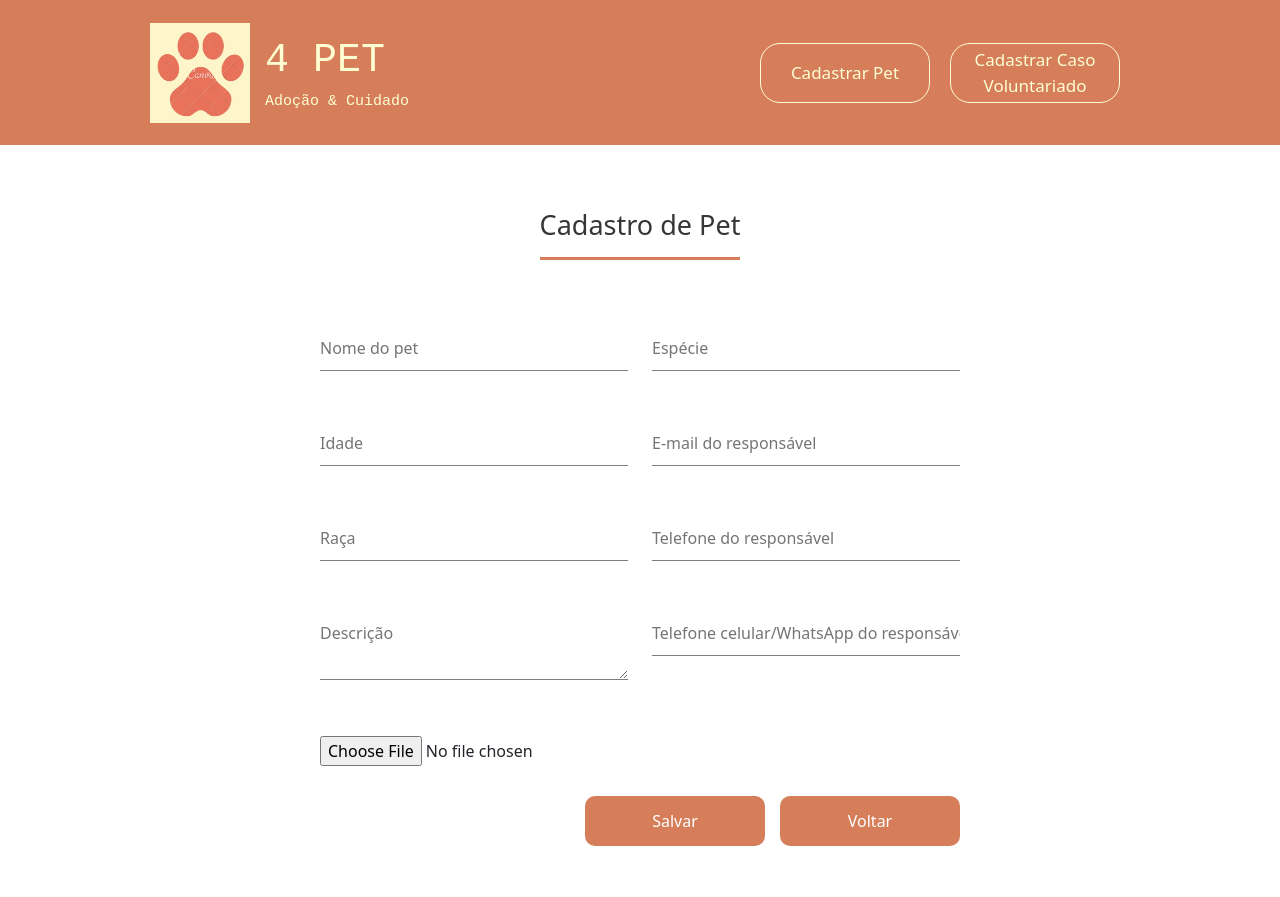
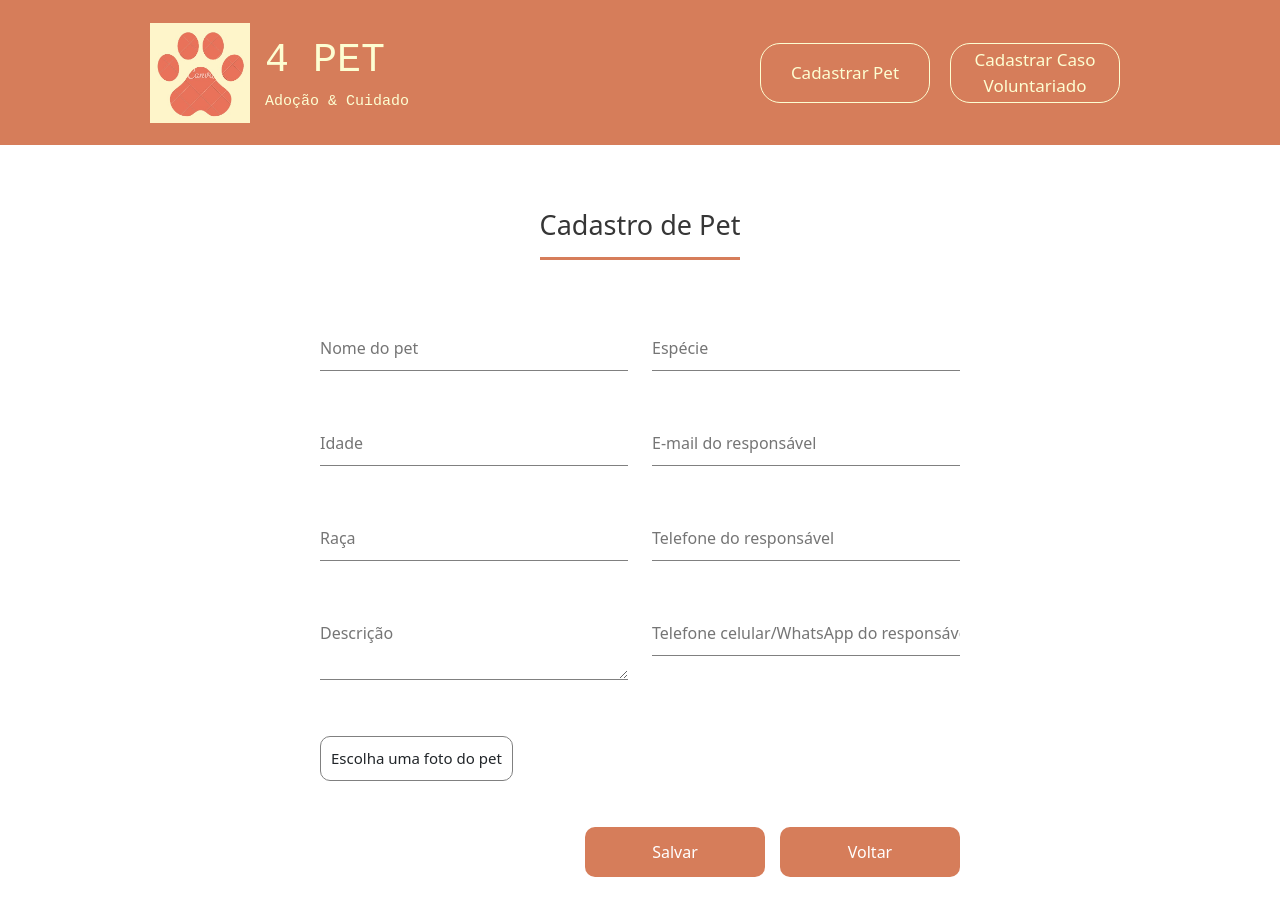
Before and after one commit to isadoramz/tcc-frontend, a React (Create React App) app: page /petForm in a window 1280 px wide. Before the commit the page ends 866 px from the top, so only its background shows below. Built offline with nearby package versions, Linux system fonts and the light colour scheme.

Commit message:
add style for file input on pets form

```diff
--- a/src/components/petCard/PetModal.js
+++ b/src/components/petCard/PetModal.js
@@ -38,8 +38,12 @@ const PetModal = ({openModal, toggleModal, pet}) => {
                   <p className="infoTitle">Telefone</p>
                   <p className="infoText">{pet.responsible.phoneNumber  || "Não disponível"}</p>
                 </div>
-                <a href={`https://wa.me/55${pet.responsible.whatsapp}/`} target="_blank"><img className="wppIcon" src={wppIcon}/></a>
-              </div>
+								{pet.responsible.whatsapp ? (
+									<a href={`https://wa.me/55${pet.responsible.whatsapp}/`} target="_blank"><img className="wppIcon" src={wppIcon}/></a>
+								) : (
+									null
+								)}
+                </div>
 					</Modal.Body>
 					<Modal.Footer>
 						<button className="modalCloseButton" onClick={toggleModal}>Fechar</button>
--- a/src/pages/petForm/Presentation.js
+++ b/src/pages/petForm/Presentation.js
@@ -69,6 +69,8 @@ const Presentation = ({
                 {formik.errors.petsDescription && formik.touched.petsDescription ? (
                   <div className="errors">{formik.errors.petsDescription}</div>
                 ) : null}
+                <label className="formFileLabel" for="petsImg">Escolha uma foto do pet</label>
+                <p className="fileName">{imgValue?.name}</p>
                 <input
                   className="formFile"
                   type="file"
--- a/src/pages/petForm/styles.css
+++ b/src/pages/petForm/styles.css
@@ -26,7 +26,22 @@
 }
 
 .formFile {
+  display: none;
+}
+
+.formFileLabel {
   margin-top: 50px;
+  cursor: pointer;
+  border: 1px gray solid;
+  padding: 10px;
+  font-size: 15px;
+  border-radius: 10px;
+}
+
+.fileName {
+  margin-top: 10px;
+  font-size: 14px;
+  padding-left: 5px;
 }
 
 .orangeButton {
```
